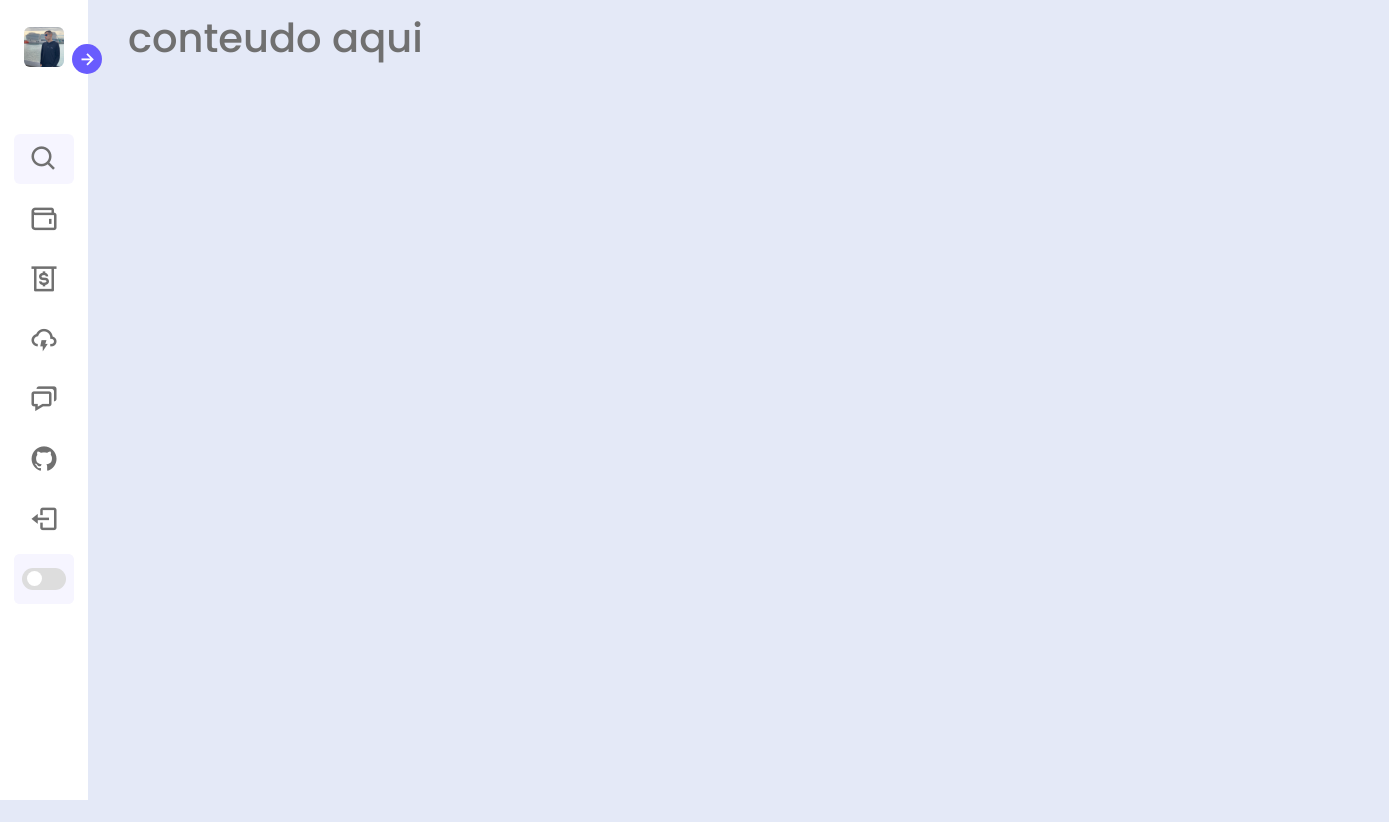
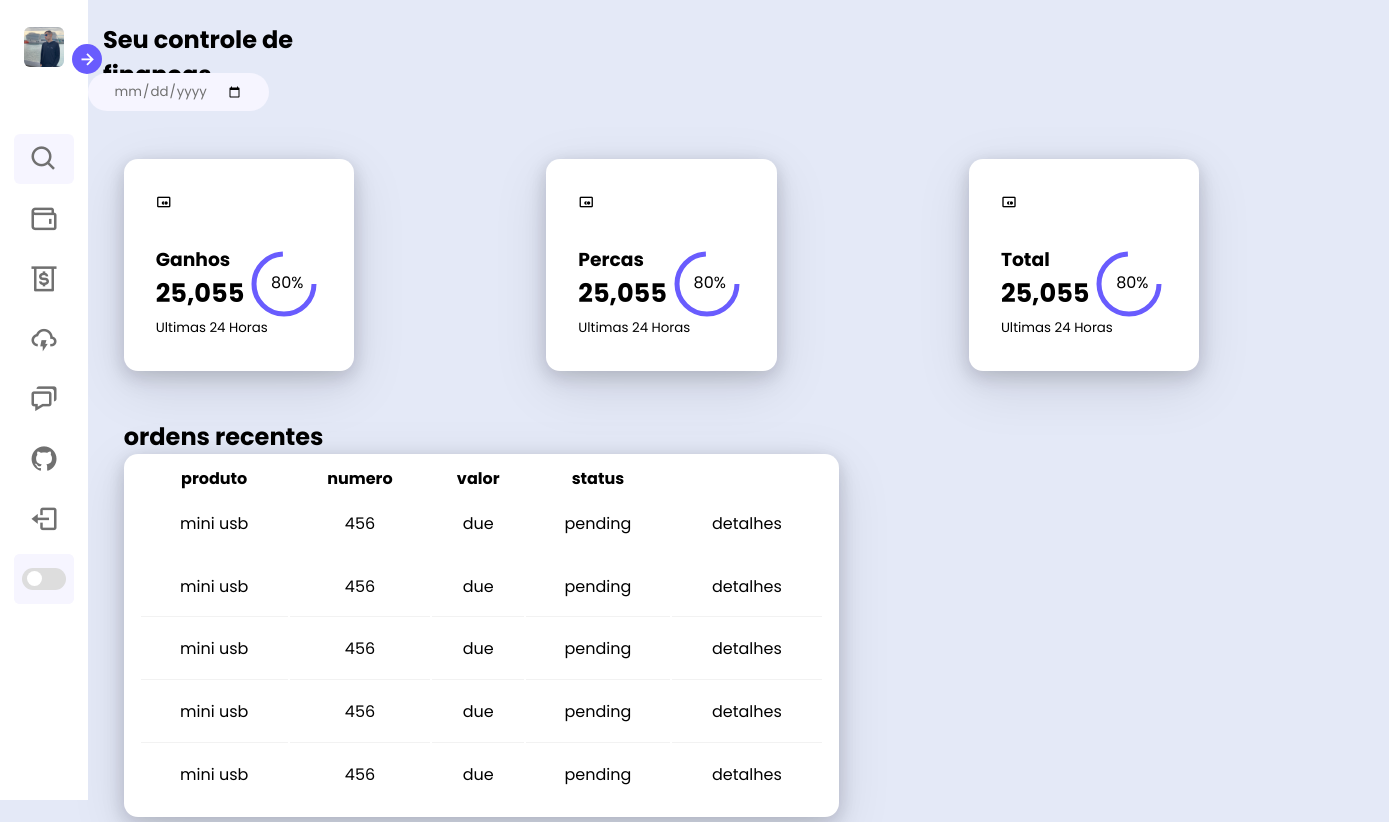
Before and after one commit to dantasdev97/Dashboard, a plain HTML site: page web/index.html in a window 1280 px wide. Shown: the whole page, 1389 px wide, since content can reach past the window. Before the commit the page ends 800 px from the top, so only its background shows below. Drawn offline with nearby package versions, Linux system fonts and the light colour scheme.

Commit message:
criando o conteudo e estilizando
6 horas so pra fazer isso como e possivel

```diff
--- /dev/null
+++ b/estilo/container.css
@@ -0,0 +1,161 @@
+@import url(../web/index.html);
+
+
+.home {
+    margin-top: 1.4rem;
+    width: auto;
+}
+
+.home input{
+    background-color: transparent;
+    border: 0;
+    outline: 0;
+    color: var(--texto-cor);
+}
+
+input[type="date"] {
+    display: inline-block;
+    background-color: var(--cor-primaria-ligth);
+    border-radius: 8rem;
+    margin-top: 1rem;
+    padding: 0.5rem 1.6rem;
+
+}
+
+
+.texto-001{
+    width: 17%;
+    display: flex;
+
+    height: 35px;
+    margin-left: 15px;
+}
+
+
+
+.caixa-03 {
+    display: flex;
+    position: relative;
+    grid-template-columns: repeat(3,1f);
+    flex-direction: row;
+    width: 70%;
+    left: 3%;
+    top: 4%;
+    gap: 12rem;
+
+}
+
+ .sales{
+    margin-top: 1rem;
+  padding: 2rem;
+   background: white;
+    border-radius: 14px;
+    box-shadow: rgba(17, 17, 26, 0.1) 0px 4px 16px, rgba(17, 17, 26, 0.1) 0px 8px 24px, rgba(17, 17, 26, 0.1) 0px 16px 56px;
+    transition: all .3s ease;
+
+}
+
+.sales i {
+    width: 50px;
+    height: 50px;
+}
+
+.sales span{
+    background: coral;
+    padding: 0.5rem;
+    border-radius:50% ;
+    color: var(--cor-primaria-ligth);
+}
+
+.sales .meio{
+    display: flex;
+    align-items: center;
+    justify-content: space-between;
+}
+
+.meio > h1{
+ font-size: 1.6rem;
+}
+.sales .meio h1{
+    font-size: 1.6rem;
+}
+
+.sales .progresso {
+    position: relative;
+    height: 70px;
+    width: 78px;
+    border-radius: 50px;
+}
+
+.sales svg{
+    height: 150px;
+    position: absolute;
+    top: 0;
+}
+
+.sales svg circle{
+    fill: none;
+    stroke: var(--cor-primaria);
+    transform: rotate(270 80 80);
+    stroke-width: 5;
+}
+
+.sales svg circle{
+    stroke-dashoffset: 10;
+    stroke-dasharray: 150;
+}
+
+.sales .progresso .numero{
+    position: absolute;
+    top: 5%;
+    left: 5%;
+    height: 100%;
+    width: 100%;
+    display: flex;
+    justify-content: center;
+    align-items: center;
+
+}
+.recende-ordens{
+    position: relative;
+    margin-top: 5rem;
+    left: 3%;
+    width: 60%;
+}
+
+.recende-ordens h2{
+    color: var(--texto-cor);
+}
+
+.recende-ordens table{
+    background-color: white;
+    width: 100%;
+    border-radius: 14px;
+    padding: 10px 15px;
+    text-align: center;
+    box-shadow:rgba(17, 17, 26, 0.1) 0px 4px 16px, rgba(17, 17, 26, 0.1) 0px 8px 24px, rgba(17, 17, 26, 0.1) 0px 16px 56px ;
+    transition: all .3s ease;
+}
+
+.recende-ordens table:hover{
+    box-shadow: none;
+}
+
+table tbody tr{
+    height: 3.8rem;
+    border-bottom: 1px solid var(--texto-cor);
+    color: var(black);
+}
+
+table tbody td{
+    height: 2.6rem;
+    border-bottom: 1px solid rgba(0, 0, 0, 0.051);
+
+}
+table tbody tr:last-child td{
+    border: none;
+}
+ .recende-ordens a {
+    text-align: center;
+
+ }
--- a/web/index.html
+++ b/web/index.html
@@ -7,6 +7,7 @@
 
     <!--css-->
 <link rel="stylesheet" href="../estilo/style.css">
+<link rel="stylesheet" href="../estilo/container.css">
     <!--box css-->
      <link href='https://unpkg.com/boxicons@2.1.4/css/boxicons.min.css' rel='stylesheet'>
 </head>
@@ -92,7 +93,151 @@
         </div>
     </nav>
     <section class="home">
-        <div class="text">conteudo aqui</div>
+        <h1 class="texto-001">Seu controle de finanças</h1>
+        <div class="date">
+            <input type="date">
+        </div>
+
+        <!--começa os quadrados-->
+
+                <div class="caixa-03">
+                    <div class="sales">
+                        <i class='bx bx-credit-card-alt' ></i>
+                        <div class="meio" >
+                            <div class="esq">
+                                <h3>Ganhos</h3>
+                                <h1>25,055</h1>
+                            </div>
+                            <div class="progresso">
+                                <svg>
+                                    <circle r="30" cy="40" cx="40"></circle>
+                                </svg>
+                                <div class="numero">80%</div>
+                            </div>
+                        </div>
+                                <small>Ultimas 24 Horas</small>
+
+                    </div>
+
+                    <div class="sales">
+                        <i class='bx bx-credit-card-alt' ></i>
+                        <div class="meio" >
+                            <div class="esq">
+                                <h3>Percas</h3>
+                                <h1>25,055</h1>
+                            </div>
+                            <div class="progresso">
+                                <svg>
+                                    <circle r="30" cy="40" cx="40"></circle>
+                                </svg>
+                                <div class="numero">80%</div>
+                            </div>
+                        </div>
+                                <small>Ultimas 24 Horas</small>
+
+                    </div>
+
+                <div class="sales">
+                    <i class='bx bx-credit-card-alt' ></i>
+                    <div class="meio" >
+                        <div class="esq">
+                            <h3>Total </h3>
+                            <h1>25,055</h1>
+                        </div>
+                        <div class="progresso">
+                            <svg>
+                                <circle r="30" cy="40" cx="40"></circle>
+                            </svg>
+                            <div class="numero">80%</div>
+                        </div>
+                    </div>
+                            <small>Ultimas 24 Horas</small>
+
+                </div>
+
+
+
+
+
+                </div>
+
+
+    <!--fim das caixas -->
+
+        <!--começo das caixa empilhada-->
+
+<div class="recende-ordens">
+    <h1>ordens recentes</h1>
+    <table>
+        <thead>
+            <tr>
+                <th>produto</th>
+                <th>numero</th>
+                <th>valor</th>
+                <th>status</th>
+
+            </tr>
+        </thead>
+        <tbody>
+            <td>mini usb</td>
+            <td>456</td>
+            <td>due</td>
+            <td class="">pending</td>
+            <td class="">detalhes</td>
+
+
+
+        </tbody>
+        <tbody>
+            <tr>
+                <td>mini usb</td>
+                <td>456</td>
+                <td>due</td>
+                <td class="">pending</td>
+                <td class="">detalhes</td>
+            </tr>
+            <tr>
+                <td>mini usb</td>
+                <td>456</td>
+                <td>due</td>
+                <td class="">pending</td>
+                <td class="">detalhes</td>
+            </tr>
+
+            <tr>
+                <td>mini usb</td>
+                <td>456</td>
+                <td>due</td>
+                <td class="">pending</td>
+                <td class="">detalhes</td>
+            </tr>
+
+            <tr>
+                <td>mini usb</td>
+                <td>456</td>
+                <td>due</td>
+                <td class="">pending</td>
+                <td class="">detalhes</td>
+            </tr>
+
+
+
+
+
+
+        </tbody>
+    </table>
+
+</div>
+
+
+
+         <!--fim das caixa empilhada-->
+        </div>
+
+
+
+
     </section>
     <script src="../js/script.js"></script>
 </body>
```
